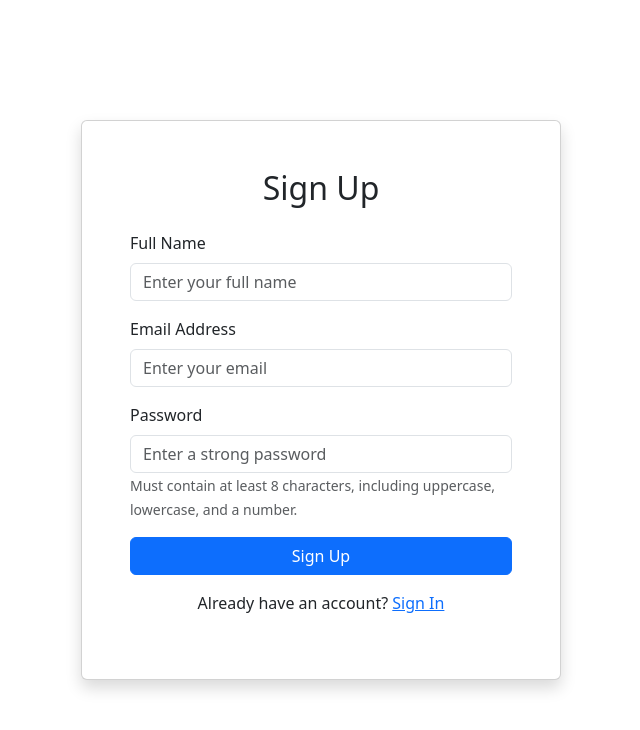
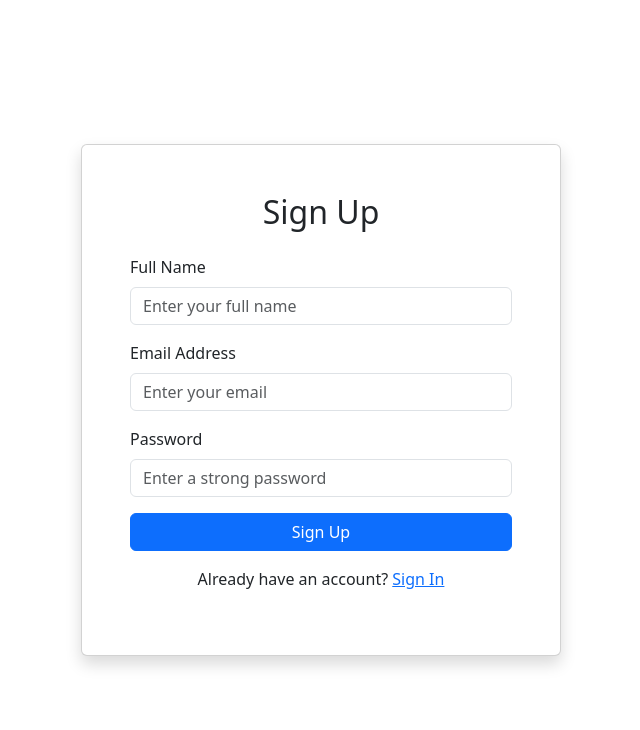
Before and after one commit to orifhon74/user_management, a React (Create React App) app: page /register in a window 1280 px wide. Shown: the top 730 px of the page, without its empty margins (319-959 px from the left). Built offline with nearby package versions, Linux system fonts and the light colour scheme.

Commit message:
Registration update

```diff
--- a/src/components/Register.js
+++ b/src/components/Register.js
@@ -73,9 +73,6 @@ function Register() {
                             onChange={(e) => setPassword(e.target.value)}
                             required
                         />
-                        <small className="form-text text-muted">
-                            Must contain at least 8 characters, including uppercase, lowercase, and a number.
-                        </small>
                     </div>
                     <button type="submit" className="btn btn-primary w-100">
                         Sign Up
```
